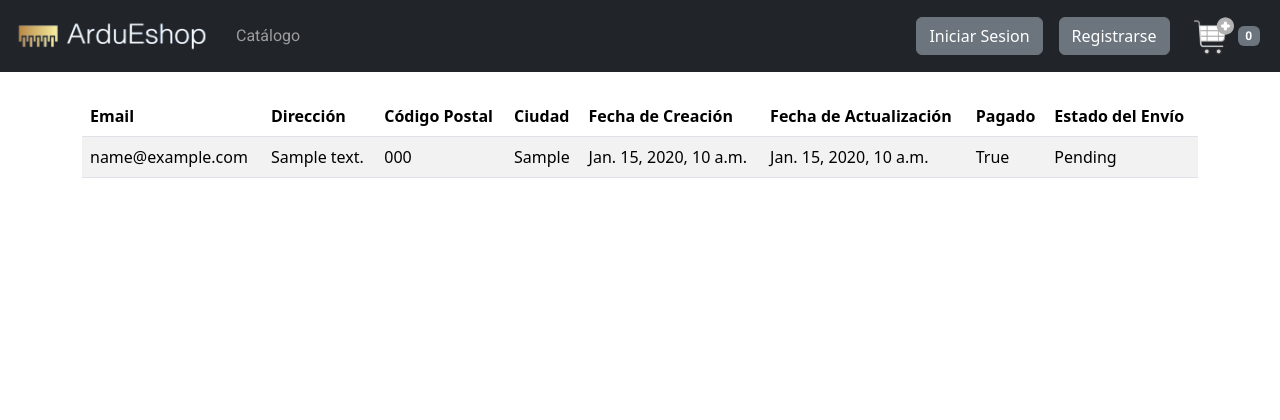
After one commit to NEXUS-PGPI/ardueshop, a Django app: page /order/1/ in a window 1280 px wide. The commit adds this page. Shown: the top 420 px of the page. Run offline with Django 4.2, Linux system fonts and the light colour scheme; tables that the repository leaves empty hold one stand-in row (values such as "Sample post"); some libraries are stand-ins or nearby versions.

Commit message:
Order status without auth

```diff
--- /dev/null
+++ b/ardueshop/order/templates/order/order_status.html
@@ -0,0 +1,35 @@
+{% extends "base/base.html" %}
+{% load static %}
+{% block title %}ArduEshop{% endblock %}
+{% block content %}
+
+    <div class="container mt-4">
+        <table class="table table-striped">
+            <thead>
+            <tr>
+                <th>Email</th>
+                <th>Dirección</th>
+                <th>Código Postal</th>
+                <th>Ciudad</th>
+                <th>Fecha de Creación</th>
+                <th>Fecha de Actualización</th>
+                <th>Pagado</th>
+                <th>Estado del Envío</th>
+            </tr>
+            </thead>
+            <tbody>
+            <tr>
+                <td>{{ order.email }}</td>
+                <td>{{ order.address }}</td>
+                <td>{{ order.postal_code }}</td>
+                <td>{{ order.city }}</td>
+                <td>{{ order.created }}</td>
+                <td>{{ order.updated }}</td>
+                <td>{{ order.paid }}</td>
+                <td>{{ order.shipping_status }}</td>
+            </tr>
+            </tbody>
+        </table>
+    </div>
+
+{% endblock %}
--- a/ardueshop/order/urls.py
+++ b/ardueshop/order/urls.py
@@ -5,4 +5,5 @@ app_name = "order"
 
 urlpatterns = [
     path("create/", views.order_create, name="order_create"),
+    path('<int:id>/', views.order_status, name='order_status'),
 ]
--- a/ardueshop/order/views.py
+++ b/ardueshop/order/views.py
@@ -1,6 +1,6 @@
-from django.shortcuts import render, redirect
+from django.shortcuts import render, redirect, get_object_or_404
 from django.urls import reverse
-from .models import OrderItem
+from .models import OrderItem, Order
 from .forms import OrderCreateForm
 from cart.cart import Cart
 
@@ -34,3 +34,8 @@ def order_create(request):
         else:
             form = OrderCreateForm()
     return render(request, "order/create.html", {"form": form, "cart": cart})
+
+
+def order_status(request, id):
+    order = get_object_or_404(Order, id=id)
+    return render(request, "order/order_status.html", {"order": order})
```
Also changed, not shown: ardueshop/payment/templates/payment/completed.html (+8 -1 lines).
